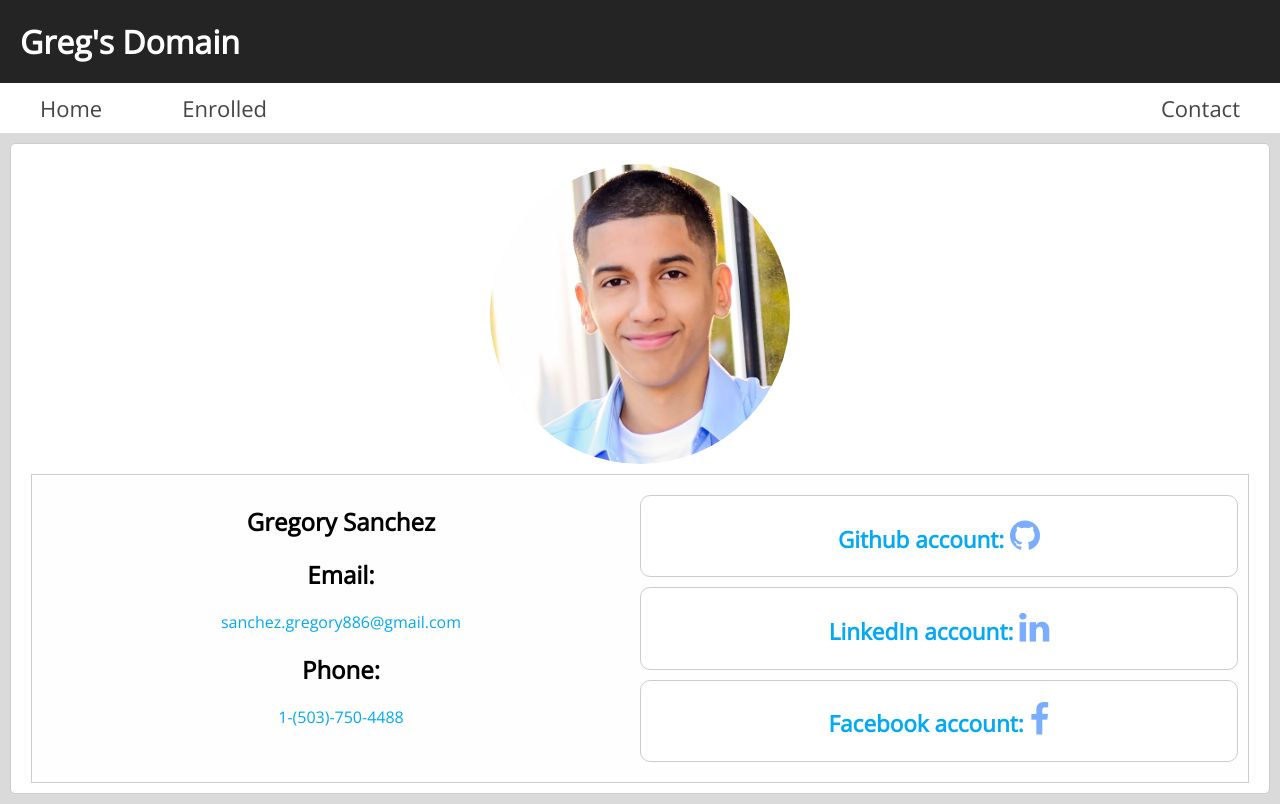
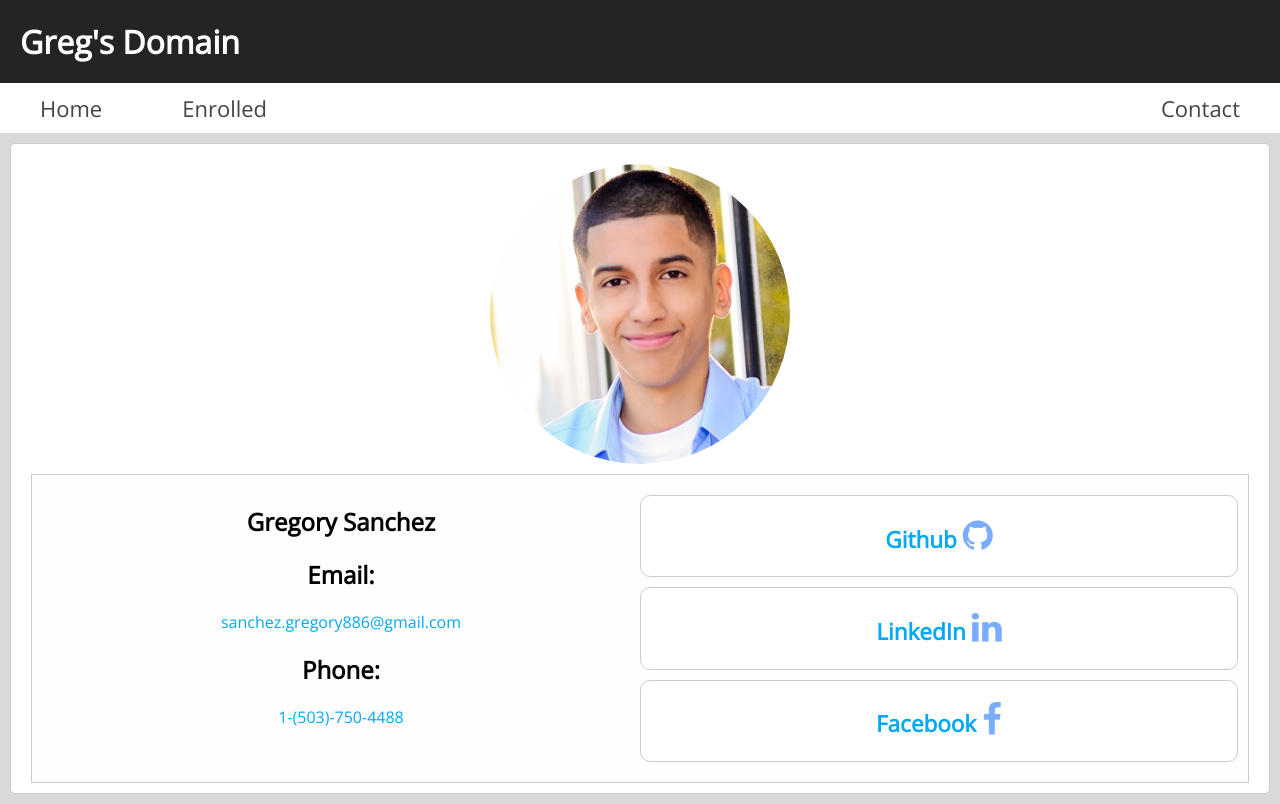
Before and after one commit to gs291/gs291.github.io, a plain HTML site: page contact/index.html in a window 1280 px wide. Drawn offline with nearby package versions, Linux system fonts and the light colour scheme.

Commit message:
Remove unnecessary words

```diff
--- a/contact/index.html
+++ b/contact/index.html
@@ -62,7 +62,7 @@
       <div class="personal social">
         <div class="info-container">
           <a href="https://github.com/gs291" target="_blank">
-            <h2>Github account:
+            <h2>Github
               <i class="fa fa-github" aria-hidden="true"></i>
             </h2>
           </a>
@@ -70,7 +70,7 @@
 
         <div class="info-container">
           <a href="https://www.linkedin.com/in/gregory-sanchez-05b211159" target="_blank">
-            <h2>LinkedIn account:
+            <h2>LinkedIn
               <i class="fa fa-linkedin"></i>
             </h2>
           </a>
@@ -78,7 +78,7 @@
 
         <div class="info-container">
           <a href="https://www.facebook.com/gregory.sanchez.50" target="_blank">
-            <h2>Facebook account:
+            <h2>Facebook
               <i class="fa fa-facebook" aria-hidden="true"></i>
             </h2>
           </a>
```
